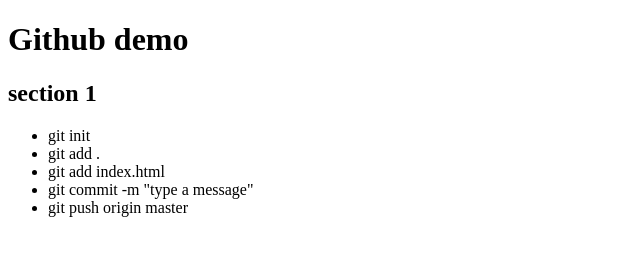
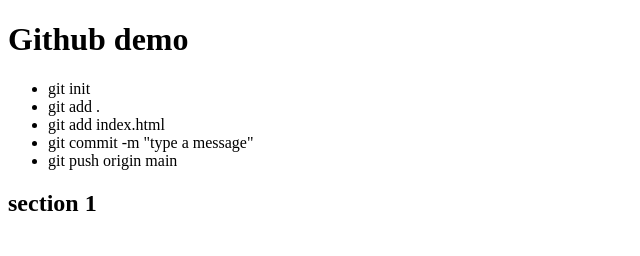
Before and after one commit to pumalya/github-demo, a plain HTML site: page index.html in a window 1280 px wide. Shown: the whole page, without its empty margins (0-640 px from the left). Drawn offline with Linux system fonts and the light colour scheme.

Commit message:
first commit

```diff
--- a/index.html
+++ b/index.html
@@ -7,13 +7,13 @@
 </head>
 <body>
     <h1 class="title">Github demo</h1>
-    <h2>section 1</h2>
     <ul>
         <li>git init</li>
         <li>git add .</li>
         <li>git add index.html</li>
         <li>git commit -m "type a message"</li>
-        <li>git push origin master</li>
+        <li>git push origin main</li>
     </ul>
+    <h2>section 1</h2>
 </body>
 </html>
```
Also changed, not shown: 1 other file.
